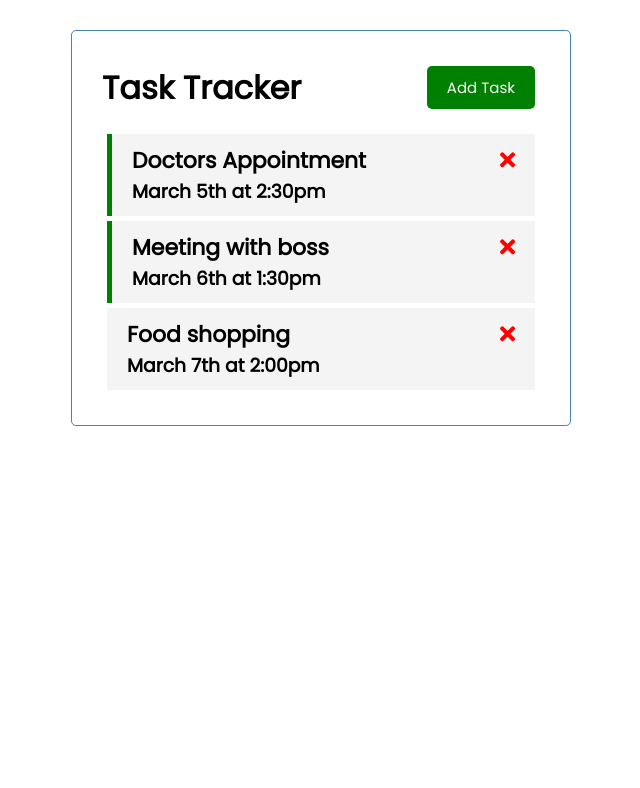
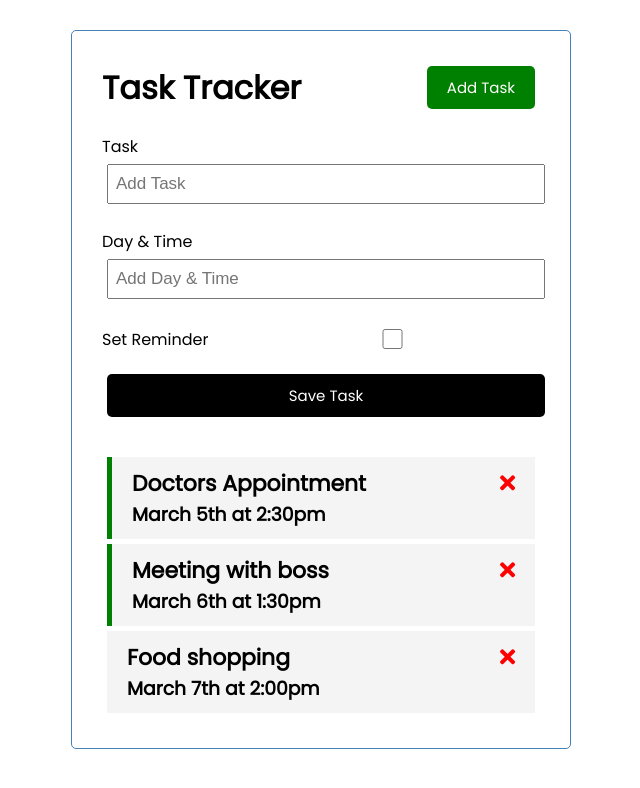
Before and after one commit to markpackham/vue-crash-2021, a Vue app: page / in a window 1280 px wide. Shown: the top 788 px of the page, without its empty margins (319-959 px from the left). Built offline with nearby package versions, Linux system fonts and the light colour scheme.

Commit message:
add tasks via form, https://youtu.be/qZXt1Aom3Cs?t=3897

```diff
--- a/src/App.vue
+++ b/src/App.vue
@@ -1,6 +1,7 @@
 <template>
   <div class="container">
     <Header title="Task Tracker" />
+    <AddTask @add-task="addTask" />
     <Tasks
       @toggle-reminder="toggleReminder"
       @delete-task="deleteTask"
@@ -12,10 +13,11 @@
 <script>
 import Header from "./components/Header";
 import Tasks from "./components/Tasks";
+import AddTask from "./components/AddTask";
 
 export default {
   name: "App",
-  components: { Header, Tasks },
+  components: { Header, Tasks, AddTask },
   data() {
     return {
       tasks: [],
@@ -44,6 +46,9 @@
     ];
   },
   methods: {
+    addTask(task) {
+      this.tasks = [...this.tasks, task];
+    },
     toggleReminder(id) {
       this.tasks = this.tasks.map((task) =>
         task.id === id ? { ...task, reminder: !task.reminder } : task
--- a/src/components/AddTask.vue
+++ b/src/components/AddTask.vue
@@ -1,3 +1,59 @@
+<template>
+  <form @submit="onSubmit" class="add-form">
+    <div class="form-control">
+      <label>Task</label>
+      <input type="text" v-model="text" name="text" placeholder="Add Task" />
+    </div>
+    <div class="form-control">
+      <label>Day & Time</label>
+      <input
+        type="text"
+        v-model="day"
+        name="day"
+        placeholder="Add Day & Time"
+      />
+    </div>
+    <div class="form-control form-control-check">
+      <label>Set Reminder</label>
+      <input type="checkbox" v-model="reminder" name="reminder" />
+    </div>
+
+    <input type="submit" value="Save Task" class="btn btn-block" />
+  </form>
+</template>
+
+<script>
+export default {
+  name: "AddTask",
+  data() {
+    return {
+      text: "",
+      day: "",
+      reminder: false,
+    };
+  },
+  methods: {
+    onSubmit(e) {
+      e.preventDefault();
+      if (!this.text) {
+        alert("Please add a task");
+        return;
+      }
+      const newTask = {
+        text: this.text,
+        day: this.day,
+        reminder: this.reminder,
+      };
+      this.$emit("add-task", newTask);
+      this.text = "";
+      this.day = "";
+      this.reminder = false;
+    },
+  },
+};
+</script>
+
+
 <style scoped>
 .add-form {
   margin-bottom: 40px;
--- a/src/components/Tasks.vue
+++ b/src/components/Tasks.vue
@@ -2,8 +2,8 @@
   <div :key="task.id" v-for="task in tasks">
     <h3>
       <Task
-        @toggle-reminder="$emit('toggleReminder', task.id)"
-        @delete-task="$emit('deleteTask', task.id)"
+        @toggle-reminder="$emit('toggle-reminder', task.id)"
+        @delete-task="$emit('delete-task', task.id)"
         :task="task"
       />
     </h3>
```
